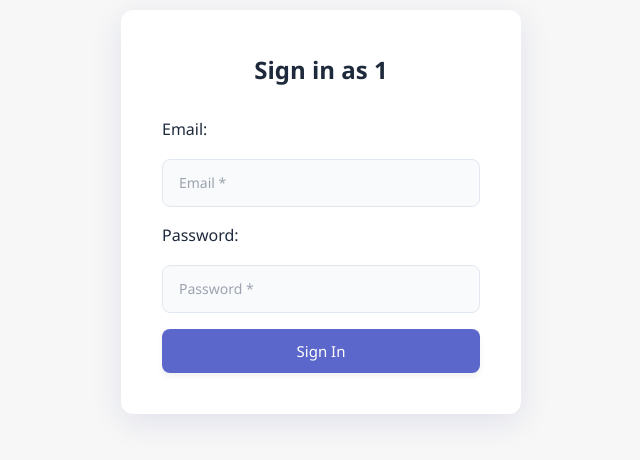
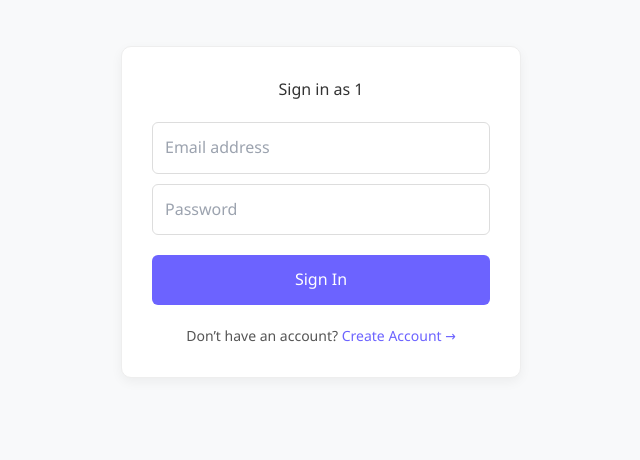
Before and after one commit to Adhurimi69/course_app, a React (Create React App) app in the folder frontend/: page /login/1 in a window 1280 px wide. Shown: the part 188-648 px from the top of the page, without its empty margins (319-959 px from the left). Built offline with nearby package versions, Linux system fonts and the light colour scheme.

Commit message:
consistent design for login and signin

```diff
--- /dev/null
+++ b/frontend/src/Views/Auth.css
@@ -0,0 +1,110 @@
+/* ---------- Global Wrapper for Auth Pages ---------- */
+.auth-page {
+  display: flex;
+  justify-content: center;   /* center horizontally */
+  align-items: center;       /* center vertically */
+  min-height: 100vh;         /* full screen height */
+  background: #f8f9fa;       /* light background */
+  padding: 20px;             /* for small screens */
+}
+
+/* ---------- Auth Box Wrapper ---------- */
+.auth-wrapper {
+  max-width: 400px;
+  width: 100%;
+  padding: 30px;
+  border: 1px solid #eee;
+  border-radius: 10px;
+  text-align: center;
+  box-shadow: 0 4px 12px rgba(0, 0, 0, 0.05);
+  background: #fff;
+}
+
+/* ---------- Form Styling ---------- */
+.auth-form input {
+  display: block;
+  width: 100%;
+  margin: 10px 0;
+  padding: 12px;
+  font-size: 16px;
+  border: 1px solid #ddd;
+  border-radius: 6px;
+  outline: none;
+  transition: border 0.2s ease-in-out;
+}
+
+.auth-form input:focus {
+  border-color: #6c63ff;
+  box-shadow: 0 0 0 2px rgba(108, 99, 255, 0.2);
+}
+
+/* ---------- Button Styling ---------- */
+.auth-form button {
+  margin-top: 10px;
+  padding: 12px;
+  width: 100%;
+  background: #6c63ff;
+  color: white;
+  border: none;
+  border-radius: 6px;
+  cursor: pointer;
+  font-size: 16px;
+  transition: background 0.2s ease-in-out;
+}
+
+.auth-form button:hover {
+  background: #5a52e0;
+}
+
+/* ---------- Role Selection Styling ---------- */
+.role-options {
+  display: flex;
+  flex-direction: column;
+  gap: 12px;
+  margin-top: 20px;
+}
+
+.role-options button {
+  padding: 12px;
+  border: 1px solid #6c63ff;
+  background: white;
+  color: #6c63ff;
+  border-radius: 6px;
+  font-size: 16px;
+  cursor: pointer;
+  transition: all 0.2s ease-in-out;
+}
+
+.role-options button:hover {
+  background: #6c63ff;
+  color: white;
+}
+
+
+
+.auth-wrapper h2 {
+  margin-bottom: 20px;
+  color: #333;
+}
+
+.auth-error {
+  color: red;
+  font-size: 14px;
+  margin-top: 8px;
+}
+
+.auth-link {
+  margin-top: 20px;
+  font-size: 14px;
+  color: #555;
+}
+
+.auth-link a {
+  color: #6c63ff;
+  text-decoration: none;
+  font-weight: 500;
+}
+
+.auth-link a:hover {
+  text-decoration: underline;
+}
--- a/frontend/src/Views/Home.css
+++ b/frontend/src/Views/Home.css
@@ -550,12 +550,13 @@ body {
 
 .auth-wrapper {
   max-width: 400px;
-  margin: 80px auto;
+  width: 100%;
   padding: 30px;
   border: 1px solid #eee;
   border-radius: 10px;
   text-align: center;
   box-shadow: 0 4px 12px rgba(0, 0, 0, 0.05);
+  background: #fff; /* add white background for contrast */
 }
 
 .auth-form input {
@@ -577,4 +578,10 @@ body {
   border: none;
   border-radius: 6px;
   cursor: pointer;
+  font-size: 16px;
+  transition: background 0.2s ease-in-out;
 }
+
+.auth-form button:hover {
+  background: #5a52e0;
+}
--- a/frontend/src/Views/LoginPage.js
+++ b/frontend/src/Views/LoginPage.js
@@ -1,23 +1,23 @@
 import React, { useState } from "react";
-import { useParams, useNavigate } from "react-router-dom";
+import { useParams, useNavigate, Link } from "react-router-dom";
 import { jwtDecode } from "jwt-decode";
 import axios from "axios";
-import Button from "../components/Button";
+import "./Auth.css";
 
 const capitalize = (s) => s.charAt(0).toUpperCase() + s.slice(1);
 
 const LoginPage = () => {
-  const { type } = useParams(); // "admin", "teacher", or "student"
+  const { type } = useParams();
   const navigate = useNavigate();
   const [email, setEmail] = useState("");
   const [password, setPassword] = useState("");
   const [error, setError] = useState("");
+  const [loading, setLoading] = useState(false);
 
   const handleSubmit = async (e) => {
     e.preventDefault();
     setError("");
-
-  console.log("Submitting login with:", { email, password, userType: type });
+    setLoading(true);
 
     try {
       const response = await axios.post(
@@ -26,131 +26,80 @@ const LoginPage = () => {
         { withCredentials: true, headers: { "Content-Type": "application/json" } }
       );
 
-    console.log("Login response:", response);
-
       const { accessToken } = response.data;
-
       if (!accessToken) {
         setError("Login failed: no access token received");
-      console.warn("No access token received in response");
+        setLoading(false);
         return;
       }
 
       localStorage.setItem("accessToken", accessToken);
-    console.log("Access token saved to localStorage");
+      const decoded = jwtDecode(accessToken);
 
-    const decoded = jwtDecode(accessToken);
-    console.log("Decoded JWT token:", decoded);
-
-    // Save user info in a consistent format
-    localStorage.setItem("user", JSON.stringify({
+      localStorage.setItem(
+        "user",
+        JSON.stringify({
           id: decoded?.id,
           username: decoded?.username,
-      role: decoded?.role
-    }));
+          role: decoded?.role,
+        })
+      );
 
       const role = decoded?.role;
-
       if (["admin", "teacher", "student"].includes(role)) {
-      console.log(`Navigating to /${role}s/courses`);
         navigate(`/${role}s/courses`);
       } else {
-      console.warn("Role from token is unexpected, navigating to home");
         navigate("/");
       }
     } catch (error) {
       if (error.response?.data?.message) {
         setError(error.response.data.message);
-      console.error("Backend error message:", error.response.data.message);
       } else {
         setError("Server error during login.");
-      console.error("Unexpected login error:", error);
       }
+    } finally {
+      setLoading(false);
     }
   };
 
-
   return (
-    <div style={styles.container}>
-      <form onSubmit={handleSubmit} style={styles.form}>
-        <h2 style={styles.title}>Sign in as {capitalize(type)}</h2>
-
-        <label htmlFor="email">Email:</label>
+    <div className="auth-page">
+      <div className="auth-wrapper">
+        <h2>Sign in as {capitalize(type)}</h2>
+        <form className="auth-form" onSubmit={handleSubmit}>
           <input
             type="email"
             id="email"
-          placeholder="Email *"
+            placeholder="Email address"
             value={email}
             onChange={(e) => setEmail(e.target.value)}
             required
-          style={styles.input}
+            disabled={loading}
           />
-
-        <label htmlFor="password">Password:</label>
           <input
             type="password"
             id="password"
-          placeholder="Password *"
+            placeholder="Password"
             value={password}
             onChange={(e) => setPassword(e.target.value)}
             required
-          style={{ ...styles.input, ...styles.passwordHidden }}
+            disabled={loading}
           />
 
-        {error && <p style={styles.error}>{error}</p>}
+          {error && <p className="auth-error">{error}</p>}
 
-        <Button>Sign In</Button>
+          <button type="submit" disabled={loading}>
+            {loading ? "Signing In..." : "Sign In"}
+          </button>
         </form>
+
+        <p className="auth-link">
+          Don’t have an account?{" "}
+          <Link to="/signup">Create Account →</Link>
+        </p>
+      </div>
     </div>
   );
 };
 
-const styles = {
-  container: {
-    fontFamily: `'Segoe UI', Tahoma, Geneva, Verdana, sans-serif`,
-    display: "flex",
-    justifyContent: "center",
-    alignItems: "center",
-    minHeight: "100vh",
-    padding: "1rem",
-  },
-  form: {
-    backgroundColor: "#fff",
-    padding: 40,
-    borderRadius: 12,
-    boxShadow: "0 8px 32px rgba(31, 38, 135, 0.1)",
-    maxWidth: 400,
-    width: "100%",
-    display: "flex",
-    flexDirection: "column",
-    gap: 16,
-    border: "1px solid rgba(255, 255, 255, 0.2)",
-  },
-  title: {
-    fontSize: "24px",
-    fontWeight: "bold",
-    marginBottom: "12px",
-    textAlign: "center",
-  },
-  input: {
-    width: "100%",
-    padding: "12px 16px",
-    border: "1px solid #e2e8f0",
-    borderRadius: 8,
-    fontSize: 14,
-    color: "#2d3748",
-    backgroundColor: "#f8fafc",
-  },
-  passwordHidden: {
-    WebkitTextSecurity: "disc",
-    textSecurity: "disc",
-  },
-  error: {
-    color: "red",
-    fontSize: "14px",
-    textAlign: "center",
-    marginTop: -10,
-  },
-};
-
 export default LoginPage;
--- a/frontend/src/Views/RoleSelectPage.js
+++ b/frontend/src/Views/RoleSelectPage.js
@@ -1,25 +1,21 @@
 import React from "react";
 import { useNavigate } from "react-router-dom";
-import Button from "../components/Button";
-import { useAuth } from "../context/authContext"; // uses your updated context
+import { useAuth } from "../context/authContext";
+import "./Auth.css";
 
 const RoleSelectPage = () => {
   const navigate = useNavigate();
-  const { user, setAccessToken } = useAuth(); // user?.role from decoded token
+  const { user, setAccessToken } = useAuth();
 
   const go = (role) => {
-    // already logged in with this role → straight to dashboard
     if (user?.role === role) {
       navigate(`/${role}s`);
     } else {
-      // different role or not authed → go to that role’s login
       navigate(`/login/${role}`);
     }
   };
 
-  // Try restoring via refresh cookie, then route. Fallback to login.
   const tryRestoreThenGo = async (role) => {
-    // If already authed as same role, skip network
     if (user?.role === role) return navigate(`/${role}s`);
     try {
       const res = await fetch(`/api/auth/${role}s/refresh`, {
@@ -27,7 +23,7 @@ const RoleSelectPage = () => {
         credentials: "include",
       });
       if (res.ok) {
-        const data = await res.json(); // { accessToken }
+        const data = await res.json();
         if (setAccessToken) setAccessToken(data.accessToken);
         return navigate(`/${role}s`);
       }
@@ -36,46 +32,17 @@ const RoleSelectPage = () => {
   };
 
   return (
-    <div style={styles.container}>
-      <div style={styles.card}>
-        <h2 style={styles.title}>Sign in as</h2>
-        <div style={{ display: "flex", flexDirection: "column", gap: "12px" }}>
-          <Button onClick={() => tryRestoreThenGo("admin")}>Admin</Button>
-          <Button onClick={() => tryRestoreThenGo("teacher")}>Teacher</Button>
-          <Button onClick={() => tryRestoreThenGo("student")}>Student</Button>
+    <div className="auth-page">
+      <div className="auth-wrapper">
+        <h2>Sign in as</h2>
+        <div className="role-options">
+          <button onClick={() => tryRestoreThenGo("admin")}>Admin</button>
+          <button onClick={() => tryRestoreThenGo("teacher")}>Teacher</button>
+          <button onClick={() => tryRestoreThenGo("student")}>Student</button>
         </div>
       </div>
     </div>
   );
 };
 
-const styles = {
-  container: {
-    fontFamily: `'Segoe UI', Tahoma, Geneva, Verdana, sans-serif`,
-    display: "flex",
-    justifyContent: "center",
-    alignItems: "center",
-    minHeight: "100vh",
-    padding: "1rem",
-  },
-  card: {
-    backgroundColor: "#fff",
-    padding: 40,
-    borderRadius: 12,
-    boxShadow: "0 8px 32px rgba(31, 38, 135, 0.1)",
-    maxWidth: 400,
-    width: "100%",
-    display: "flex",
-    flexDirection: "column",
-    gap: 16,
-    textAlign: "center",
-  },
-  title: {
-    fontSize: "24px",
-    fontWeight: "bold",
-    marginBottom: "12px",
-    color: "#2d3748",
-  },
-};
-
 export default RoleSelectPage;
--- a/frontend/src/Views/SignUp.js
+++ b/frontend/src/Views/SignUp.js
@@ -1,7 +1,7 @@
 import React, { useState } from "react";
 import { Link, useNavigate } from "react-router-dom";
 import axios from "axios";
-import "./Home.css";
+import "./Auth.css";
 
 function Signup() {
   const navigate = useNavigate();
@@ -41,6 +41,7 @@ function Signup() {
   };
 
   return (
+    <div className="auth-page">
       <div className="auth-wrapper">
         <h2>Create Your Account</h2>
         <form className="auth-form" onSubmit={handleSignup}>
@@ -76,12 +77,10 @@ function Signup() {
           </button>
         </form>
 
-      <p style={{ marginTop: "20px" }}>
-        Already have an account?{" "}
-        <Link to="/login" style={{ color: "#6c63ff" }}>
-          Sign In →
-        </Link>
+        <p className="auth-link">
+          Already have an account? <Link to="/login">Sign In →</Link>
         </p>
+      </div>
     </div>
   );
 }
```
Lines whose indentation alone changed are shown as unchanged.
